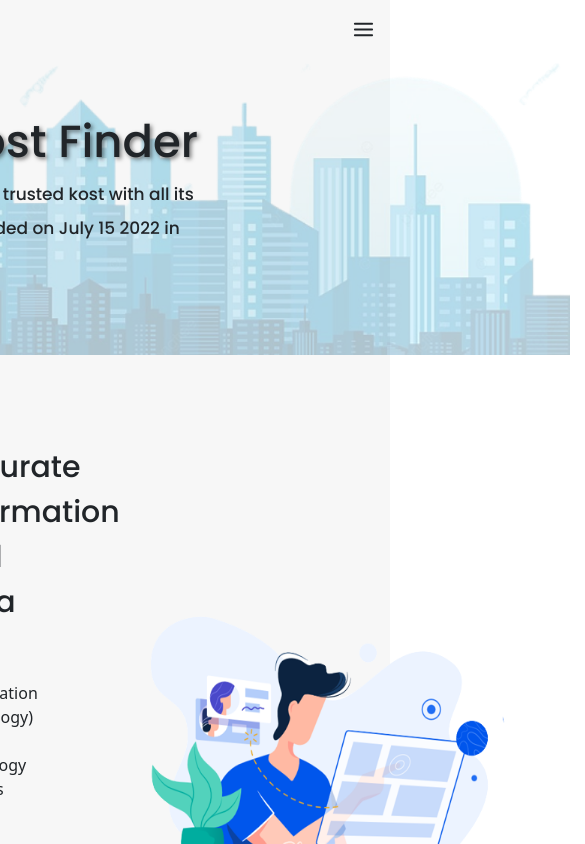
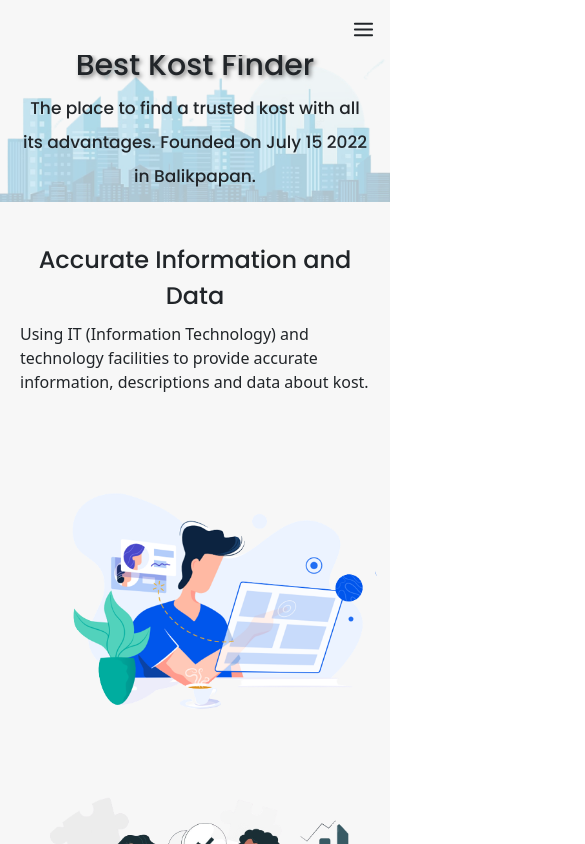
Before and after one commit to Yustikaprwt/Ngekos_Prototype, a React (Create React App) app: page /about/us in a window 390 px wide. Shown: the top 844 px of the page, 585 px wide, since content can reach past the window. Built offline with nearby package versions, Linux system fonts and the light colour scheme.

Commit message:
Fixing layout About Us Page

```diff
--- a/src/Page/About Us/AboutUs.css
+++ b/src/Page/About Us/AboutUs.css
@@ -75,3 +75,52 @@
   height: 350px;
   padding: 10px;
 }
+
+@media (max-width: 768px) {
+  .about-us-section-1 {
+    flex-direction: column;
+    align-items: center;
+  }
+
+  .image-about-us-container > img {
+    max-width: 100%;
+    height: auto;
+  }
+
+  .text-overlay {
+    align-items: center;
+    padding: 20px;
+  }
+
+  .text-overlay h1 {
+    font-size: 30px;
+    text-align: center;
+  }
+
+  .text-overlay p {
+    width: 100%;
+    text-align: center;
+  }
+
+  .about-us-section-2 {
+    flex-direction: column;
+    align-items: center;
+    margin-top: 20px;
+  }
+
+  .text-about-us-section-2 {
+    width: 100%;
+    padding: 20px;
+  }
+
+  .text-about-us-section-2 > h2 {
+    font-size: 24px;
+    text-align: center;
+  }
+
+  .about-us-section-2 > img {
+    max-width: 100%;
+    height: auto;
+    margin-top: 20px;
+  }
+}
--- /dev/null
+++ b/src/Page/Privacy Policy/PrivacyPolicy.jsx
@@ -0,0 +1,17 @@
+import React from "react";
+import "../Privacy Policy/PrivacyPolicy.css";
+import Navbar from "../../Components/Navbar/Navbar";
+import Footer from "../../Components/Footer/Footer";
+
+const PrivacyPolicy = () => {
+  return (
+    <>
+      <div className="privacy-policy-section">
+        <Navbar />
+      </div>
+      <Footer />
+    </>
+  );
+};
+
+export default PrivacyPolicy;
--- a/src/Routers/Routers.jsx
+++ b/src/Routers/Routers.jsx
@@ -6,6 +6,7 @@ import LandingPage from "../Page/LandingPage/LandingPage";
 import HomePage from "../Page/Home Page/HomePage";
 import HelpCenter from "../Page/Help Center/HelpCenter";
 import AboutUs from "../Page/About Us/AboutUs";
+import PrivacyPolicy from "../Page/Privacy Policy/PrivacyPolicy";
 
 const Routers = () => {
   return (
@@ -17,6 +18,7 @@ const Routers = () => {
         <Route path="/home" element={<HomePage />} />
         <Route path="/help/center" element={<HelpCenter />} />
         <Route path="/about/us" element={<AboutUs />} />
+        <Route path="/privacy/policy" element={<PrivacyPolicy />} />
       </Routes>
     </BrowserRouter>
   );
```
Also changed, not shown: src/Page/Privacy Policy/PrivacyPolicy.css (added).
